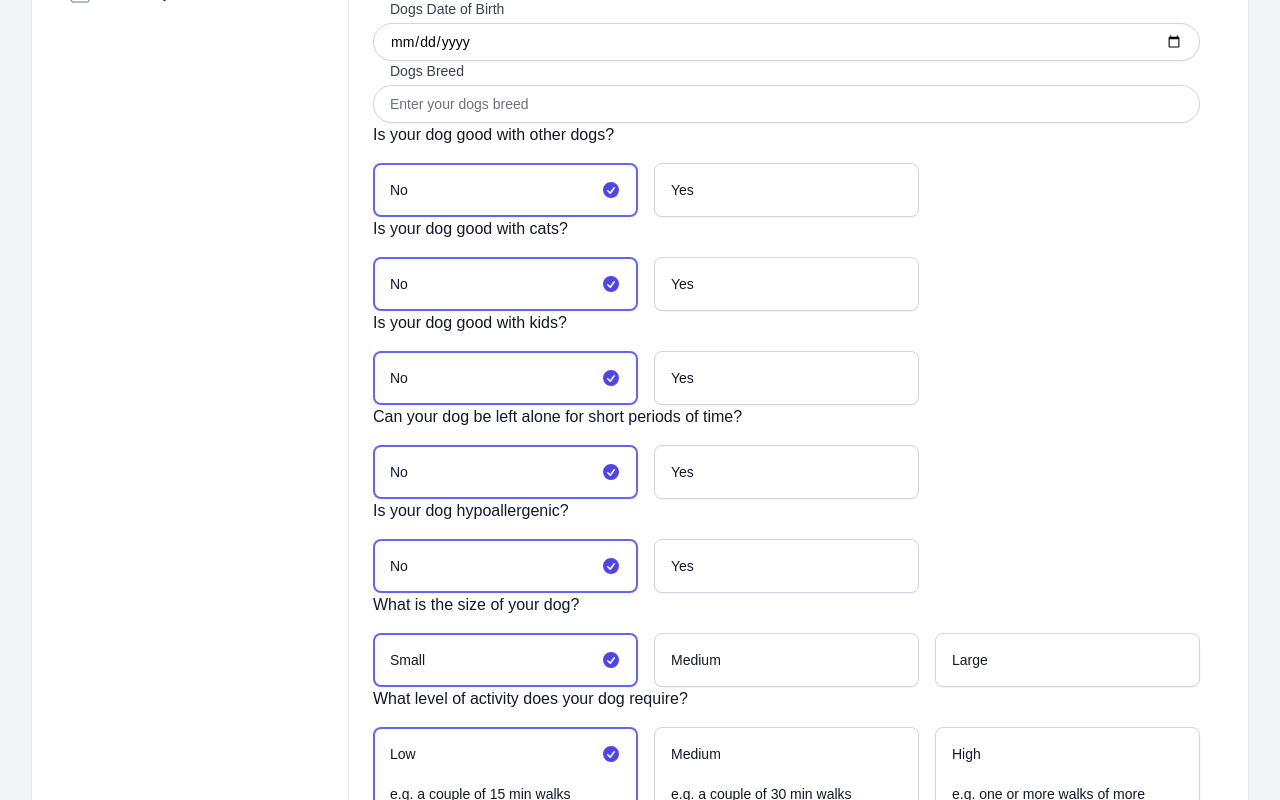
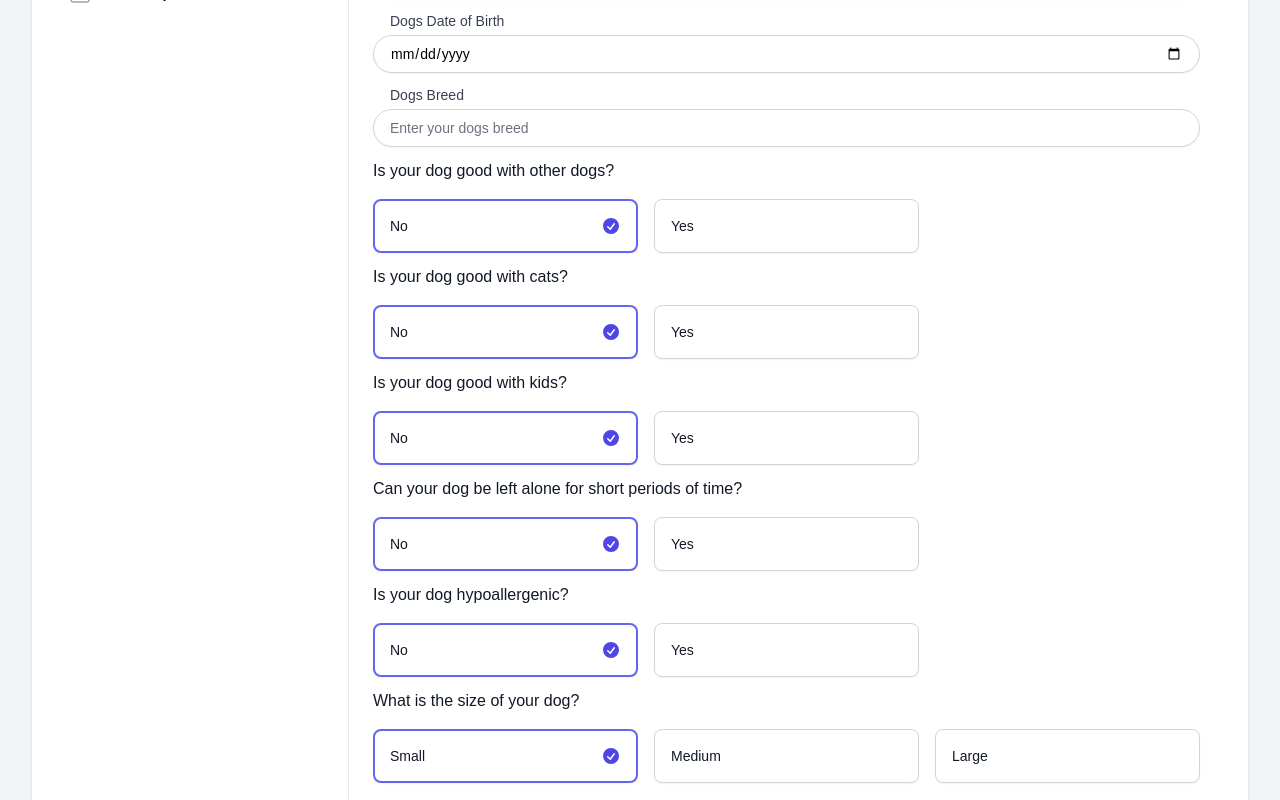
Before and after one commit to conradr/react-woofing-from-home-client, a React (Create React App) app: page /add-dog in a window 1280 px wide. Shown: the part 380-1180 px from the top of the page. Built offline with nearby package versions, Linux system fonts and the light colour scheme; no server answers; the database is empty; sample sign-in values are in the browser's storage.

Commit message:
fixed padding on dog form

```diff
--- a/src/pages/AddDog.jsx
+++ b/src/pages/AddDog.jsx
@@ -318,7 +318,7 @@ const setCatStatus = (selectedOkayWithCats) => {
     </div>
 
 <div>
-    <label htmlFor="dob" className="ml-px block pl-4 text-sm font-medium text-gray-700">
+    <label htmlFor="dob" className="ml-px block pl-4 text-sm font-medium text-gray-700 pt-3">
         Dogs Date of Birth
       </label>
       <div className="mt-1">
@@ -334,7 +334,7 @@ const setCatStatus = (selectedOkayWithCats) => {
     </div>
 
 <div>
-    <label htmlFor="breed" className="ml-px block pl-4 text-sm font-medium text-gray-700">
+    <label htmlFor="breed" className="ml-px block pl-4 text-sm font-medium text-gray-700 pt-3">
         Dogs Breed
       </label>
       <div className="mt-1">
@@ -350,7 +350,7 @@ const setCatStatus = (selectedOkayWithCats) => {
     </div>
 
 
-    <RadioGroup
+    <RadioGroup className='pt-3'
                             value={selectedOkayWithDogs}
                             onChange={setOkayWithOtherDogs}
                             >
@@ -414,7 +414,7 @@ const setCatStatus = (selectedOkayWithCats) => {
 
 
 
-                        <RadioGroup
+                        <RadioGroup className='pt-3'
                             value={selectedOkayWithCats}
                             onChange={setCatStatus}
                             >
@@ -474,7 +474,7 @@ const setCatStatus = (selectedOkayWithCats) => {
                           </div>
                         </RadioGroup>
 
-                        <RadioGroup
+                        <RadioGroup className='pt-3'
                             value={selectedOkayWithKids}
                             onChange={setKidsStatus}
                             >
@@ -534,7 +534,7 @@ const setCatStatus = (selectedOkayWithCats) => {
                           </div>
                         </RadioGroup>
 
-                        <RadioGroup
+                        <RadioGroup className='pt-3'
                             value={selectedCanBeLeftAone}
                             onChange={setLeftAloneStatus}
                             >
@@ -594,7 +594,7 @@ const setCatStatus = (selectedOkayWithCats) => {
                           </div>
                         </RadioGroup>
 
-                        <RadioGroup
+                        <RadioGroup className='pt-3'
                             value={selectedHypoallergenic}
                             onChange={setAllergiesStatus}
                             >
@@ -654,7 +654,7 @@ const setCatStatus = (selectedOkayWithCats) => {
                             </div>
                         </RadioGroup>
 
-                        <RadioGroup
+                        <RadioGroup className='pt-3'
                             value={selectedDogSize}
                             onChange={setDogSize}
                             >
@@ -714,7 +714,7 @@ const setCatStatus = (selectedOkayWithCats) => {
                             </div>
                         </RadioGroup>
 
-                        <RadioGroup
+                        <RadioGroup className='pt-3'
                             value={selectedActivityLevel}
                             onChange={setActivityLevel}
                             >
```
